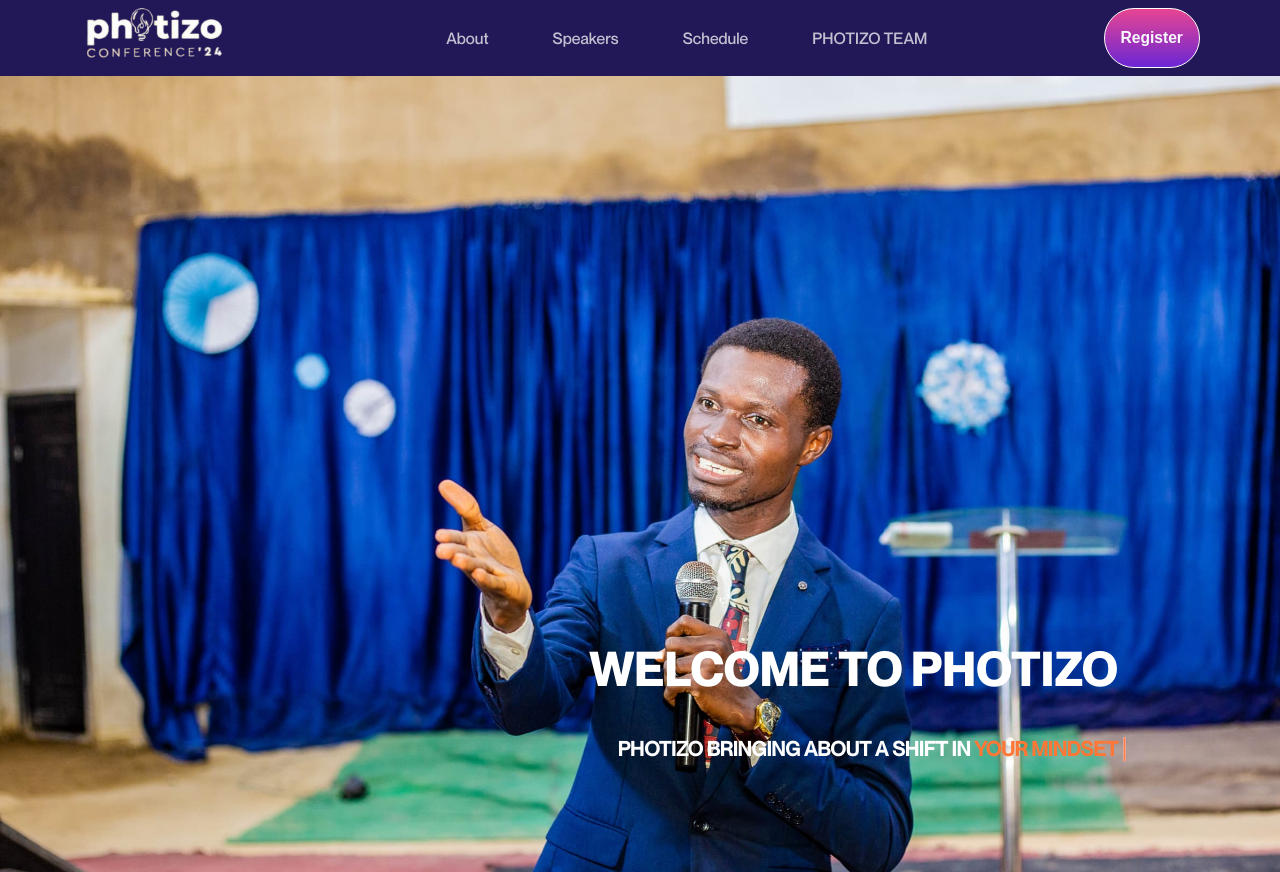
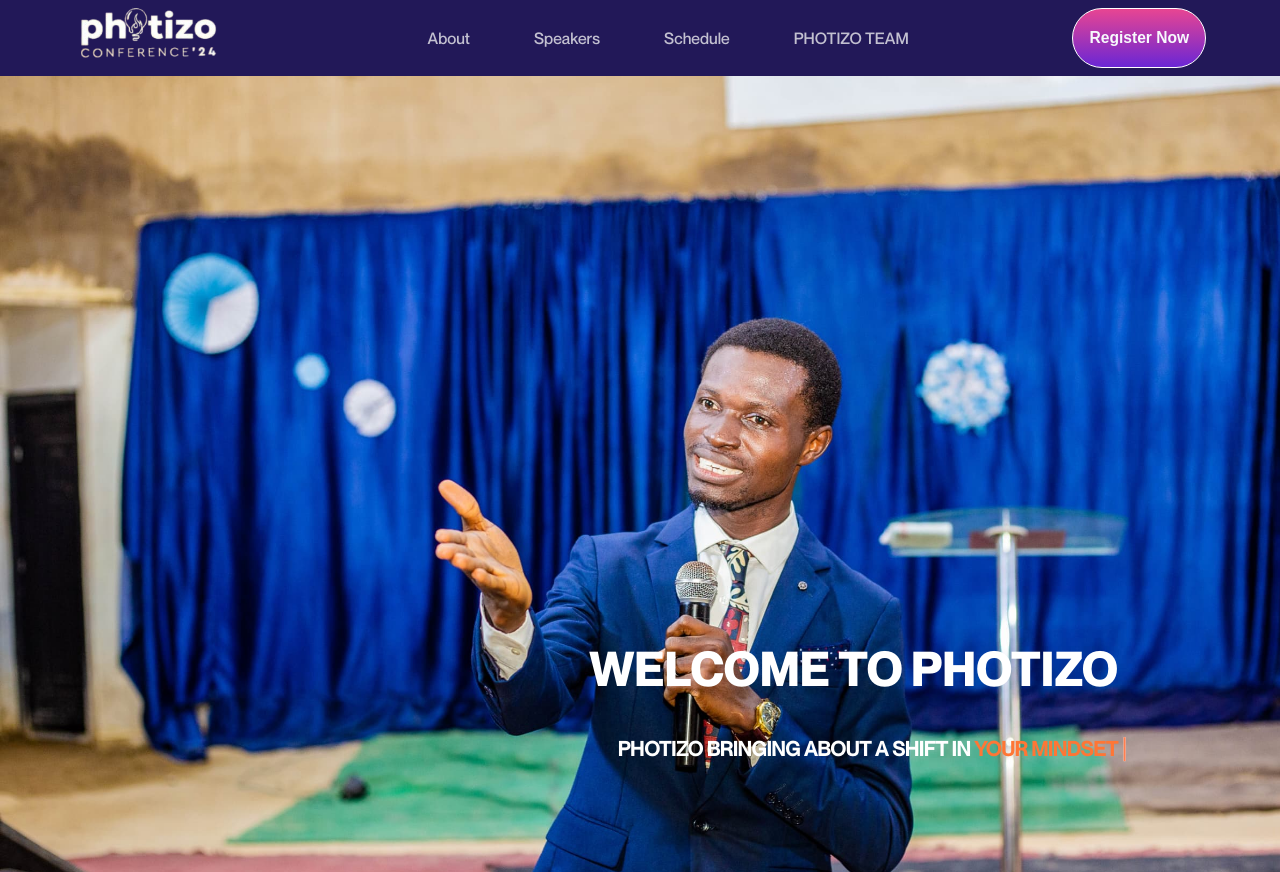
Before and after one commit to Nashville001/Photizo_1.0, a plain HTML site: page index.html in a window 1280 px wide. Shown: the top 872 px of the page. Drawn offline with Linux system fonts and the light colour scheme; a script that the page names is missing.

Commit message:
Initial commit

```diff
--- a/index.html
+++ b/index.html
@@ -33,7 +33,7 @@
         </div>
         <div class="btn-register">
           <button type="button" class="btn-1">
-            <h3>Register</h3>
+            <h3>Register Now</h3>
           </button>
         </div>
 
```
